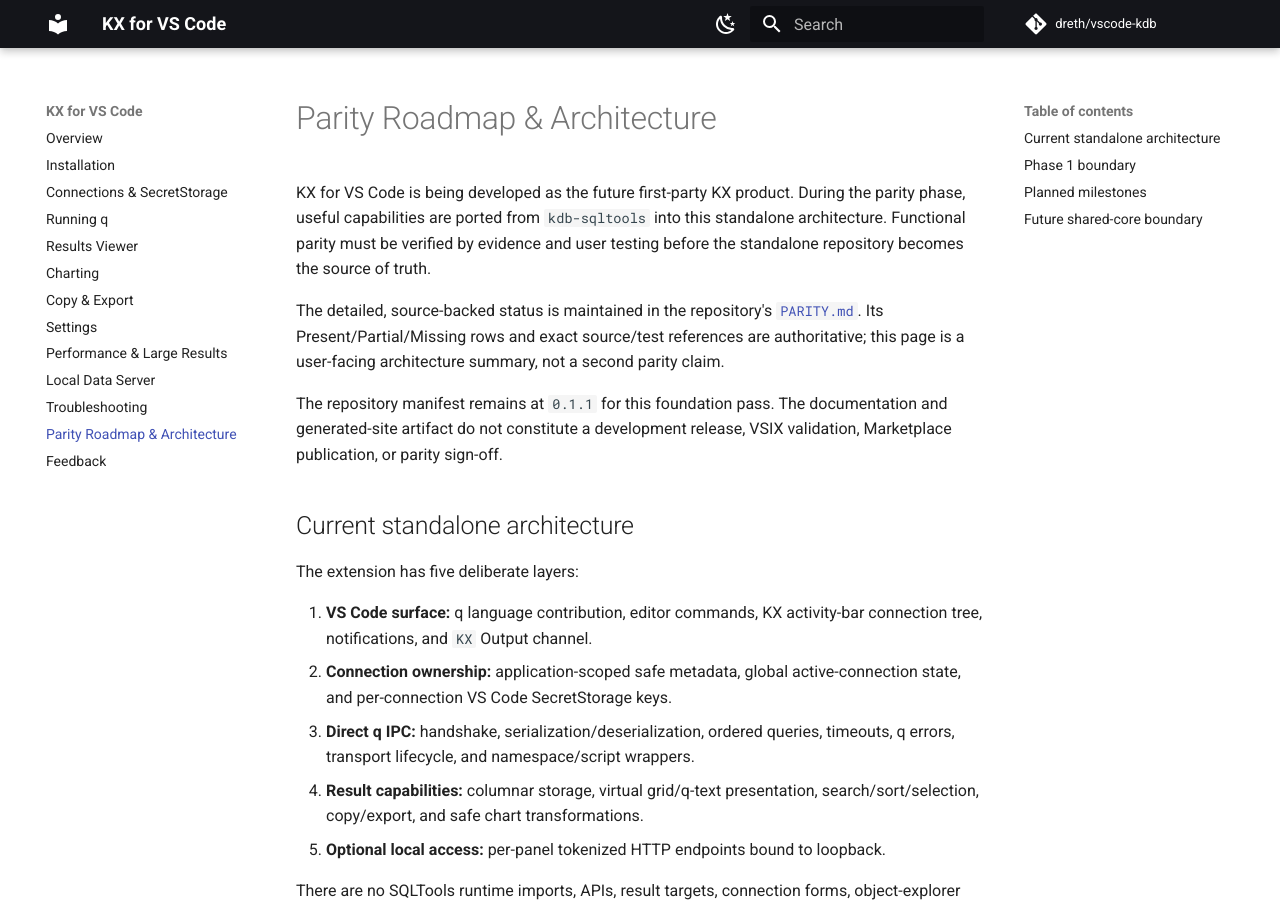
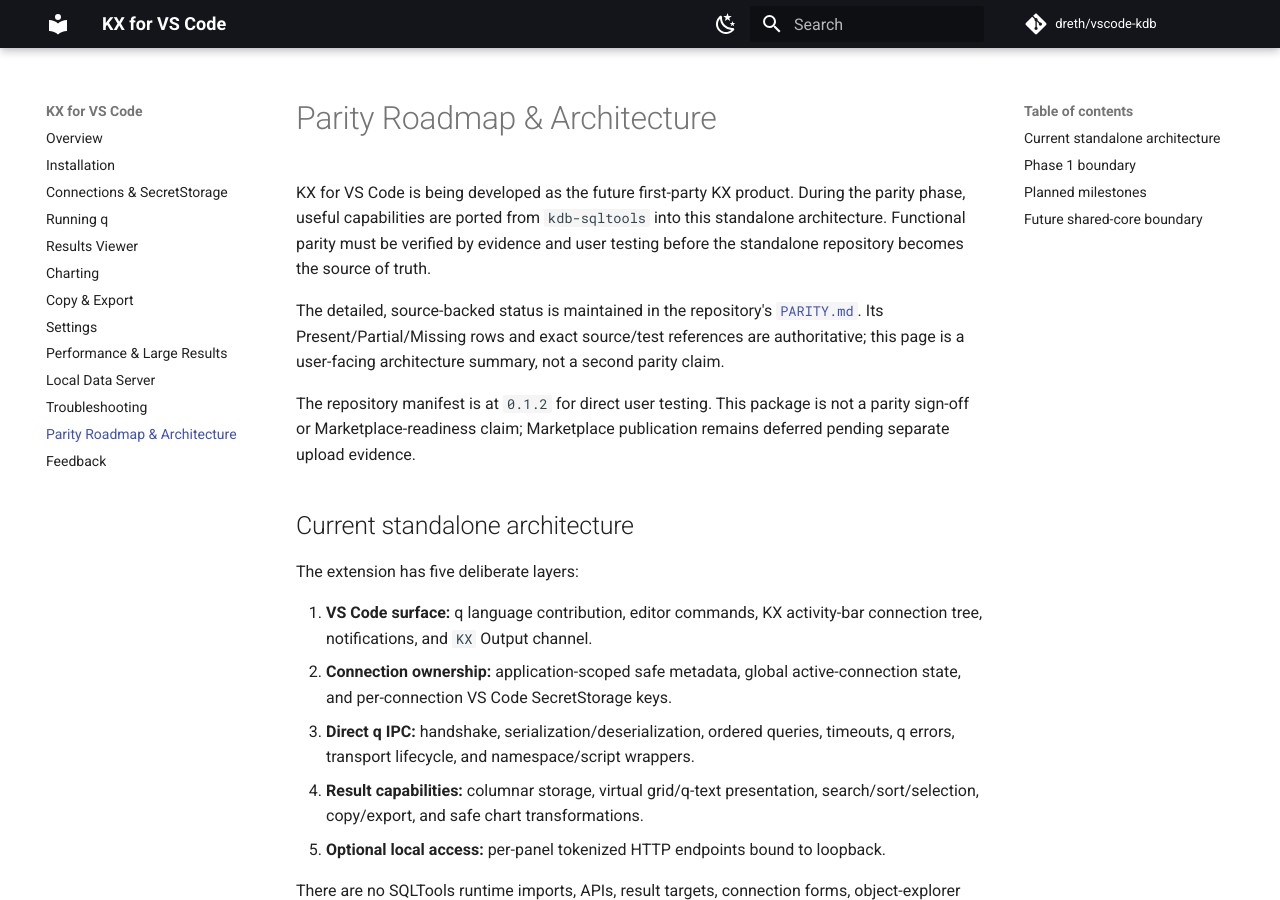
Before and after one commit to dreth/vscode-kdb, an MkDocs documentation site: the page built from mkdocs-src/parity-roadmap.md, in a window 1280 px wide and 900 px high. Built offline with MkDocs 1.6.1 and Material for MkDocs 9.7.7, drawn with Linux system fonts in a browser that asks for light colours; comment, search, counter and statistics services are not loaded.

```diff
--- a/docs/parity-roadmap/index.html
+++ b/docs/parity-roadmap/index.html
@@ -788,7 +788,7 @@
 <h1 id="parity-roadmap-architecture">Parity Roadmap &amp; Architecture</h1>
 <p>KX for VS Code is being developed as the future first-party KX product. During the parity phase, useful capabilities are ported from <code>kdb-sqltools</code> into this standalone architecture. Functional parity must be verified by evidence and user testing before the standalone repository becomes the source of truth.</p>
 <p>The detailed, source-backed status is maintained in the repository's <a href="https://github.com/dreth/vscode-kdb/blob/main/PARITY.md"><code>PARITY.md</code></a>. Its Present/Partial/Missing rows and exact source/test references are authoritative; this page is a user-facing architecture summary, not a second parity claim.</p>
-<p>The repository manifest remains at <code>0.1.1</code> for this foundation pass. The documentation and generated-site artifact do not constitute a development release, VSIX validation, Marketplace publication, or parity sign-off.</p>
+<p>The repository manifest is at <code>0.1.2</code> for direct user testing. This package is not a parity sign-off or Marketplace-readiness claim; Marketplace publication remains deferred pending separate upload evidence.</p>
 <h2 id="current-standalone-architecture">Current standalone architecture</h2>
 <p>The extension has five deliberate layers:</p>
 <ol>
--- a/mkdocs-src/parity-roadmap.md
+++ b/mkdocs-src/parity-roadmap.md
@@ -4,7 +4,7 @@ KX for VS Code is being developed as the future first-party KX product. During t
 
 The detailed, source-backed status is maintained in the repository's [`PARITY.md`](https://github.com/dreth/vscode-kdb/blob/main/PARITY.md). Its Present/Partial/Missing rows and exact source/test references are authoritative; this page is a user-facing architecture summary, not a second parity claim.
 
-The repository manifest remains at `0.1.1` for this foundation pass. The documentation and generated-site artifact do not constitute a development release, VSIX validation, Marketplace publication, or parity sign-off.
+The repository manifest is at `0.1.2` for direct user testing. This package is not a parity sign-off or Marketplace-readiness claim; Marketplace publication remains deferred pending separate upload evidence.
 
 ## Current standalone architecture
 
--- a/package.json
+++ b/package.json
@@ -2,7 +2,7 @@
   "name": "vscode-kdb",
   "displayName": "KX for VS Code",
   "description": "Standalone q IPC connections, q execution, and high-performance KX results for VS Code.",
-  "version": "0.1.1",
+  "version": "0.1.2",
   "publisher": "DanielAlonso",
   "license": "MIT",
   "icon": "icons/kx-marketplace.png",
@@ -57,8 +57,8 @@
     "test": "npm run compile && node test/run.js",
     "test:unit": "npm run compile && node test/run.js",
     "test:live-q": "npm run compile && node test/live/run.js",
-    "package": "npm run compile && vsce package --out vscode-kdb-0.1.1.vsix",
-    "package:vsix": "npm run compile && vsce package --out vscode-kdb-0.1.1.vsix"
+    "package": "npm run compile && vsce package --out vscode-kdb-0.1.2.vsix",
+    "package:vsix": "npm run compile && vsce package --out vscode-kdb-0.1.2.vsix"
   },
   "dependencies": {
     "jszip": "^3.10.1",
```
Also changed, not shown: CHANGELOG.md (+6 -4 lines), PARITY.md (+3 -3 lines), README.md (+3 -3 lines), docs/search/search_index.json (+1 -1 lines), 2 other files.
